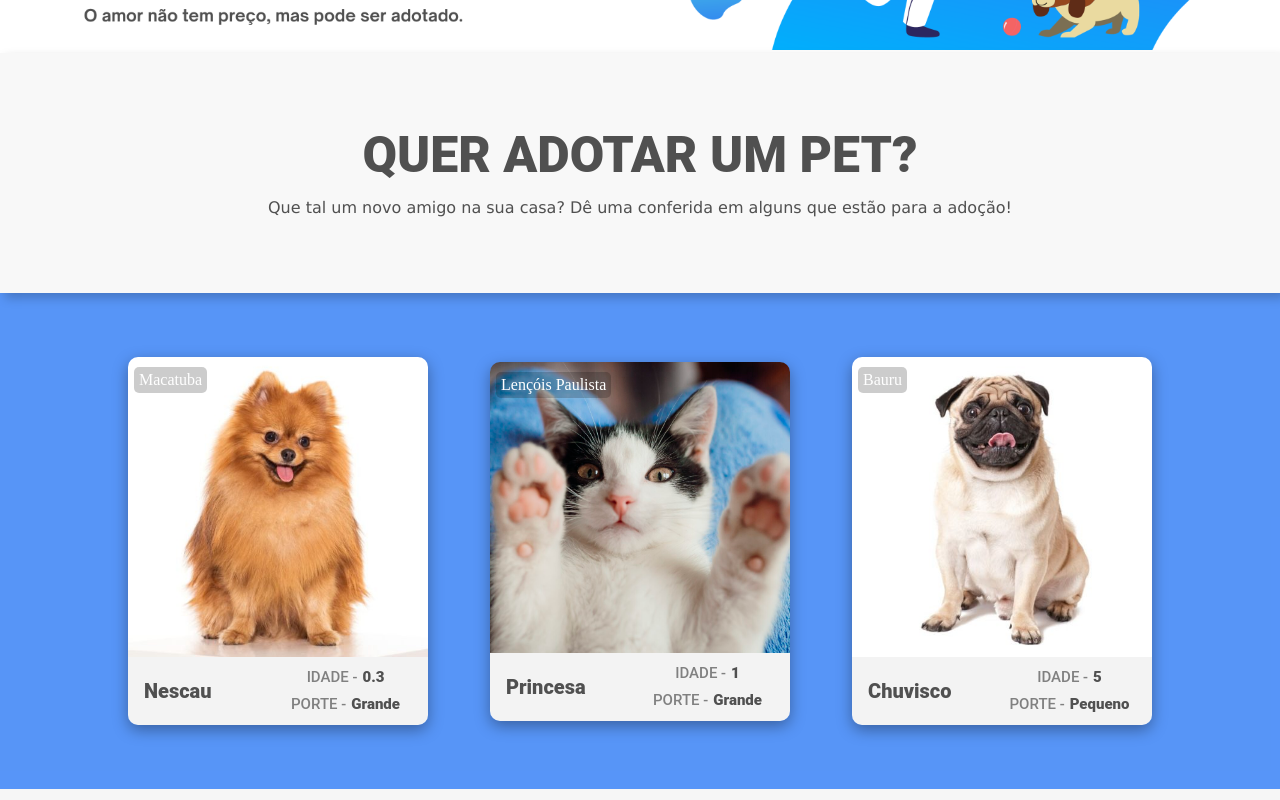
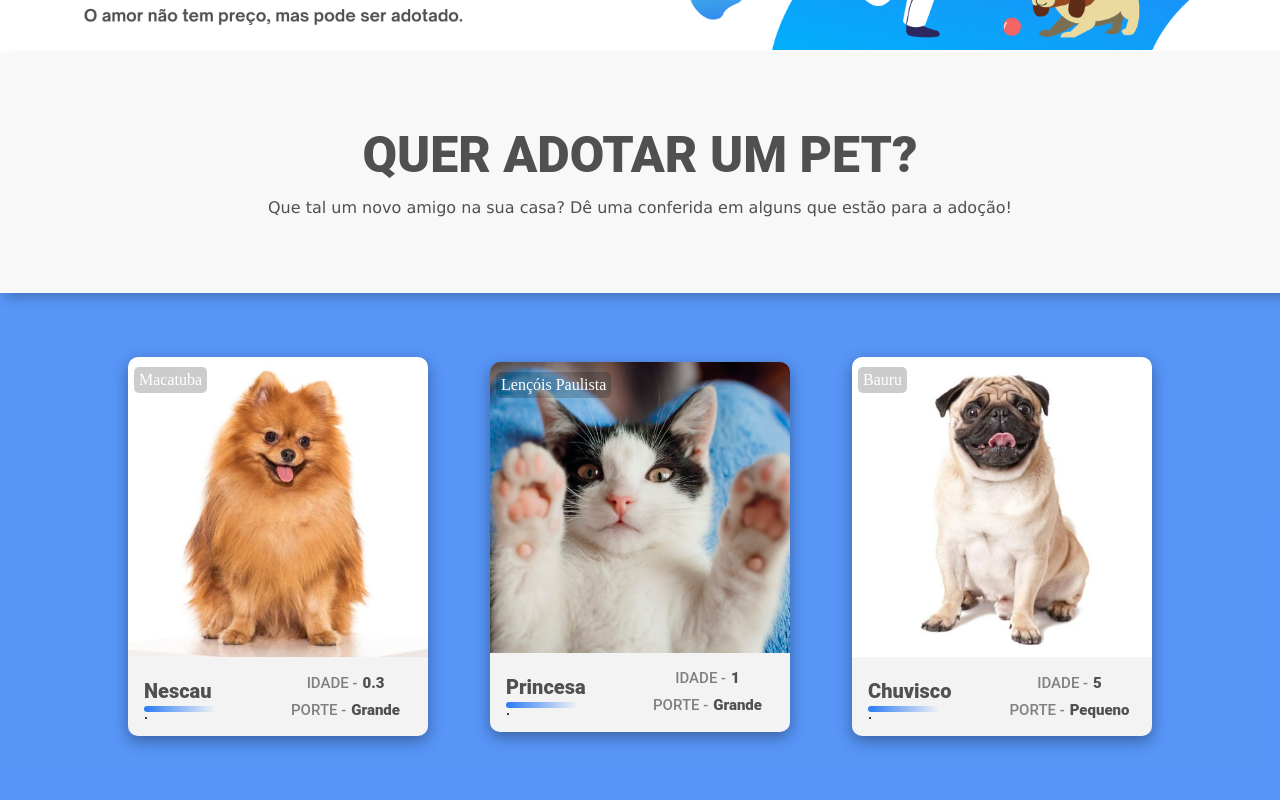
Before and after one commit to dudagiglioli/adotalp--web, a React (Create React App) app: page / in a window 1280 px wide. Shown: the part 246-1046 px from the top of the page. Built offline with nearby package versions, Linux system fonts and the light colour scheme.

Commit message:
att card

```diff
--- a/src/pages/Home/home.tsx
+++ b/src/pages/Home/home.tsx
@@ -3,9 +3,7 @@ import styles from "./Home.module.scss";
 import Banner from "../../assets/banner.png";
 // import AnimalDados from "../../dados/animais.json";
 import AnimalDados from "../../dados/animais";
-import nescau from "../../assets/animais/nescau.png";
-import chuvisco from "../../assets/animais/chuvisco.png";
-import princesa from "../../assets/animais/princesa.png";
+
 import dados from '../../dados/animais';
 
 export default function Home() {
@@ -44,7 +42,9 @@ export default function Home() {
                 </div>
                 <div className={styles.cardText}>
                   <div className={styles.cardTextStart}>
-                    <h1 className={styles.cardTextStart__title}> {dados.nomeAnimal} </h1>                  </div>
+                    <h1 className={styles.cardTextStart__title}> {dados.nomeAnimal} </h1>
+                    <div className={styles.cardTextStart__line}>.</div>
+                  </div>
 
                   <div className={styles.cardTextEnd}>
 
```
